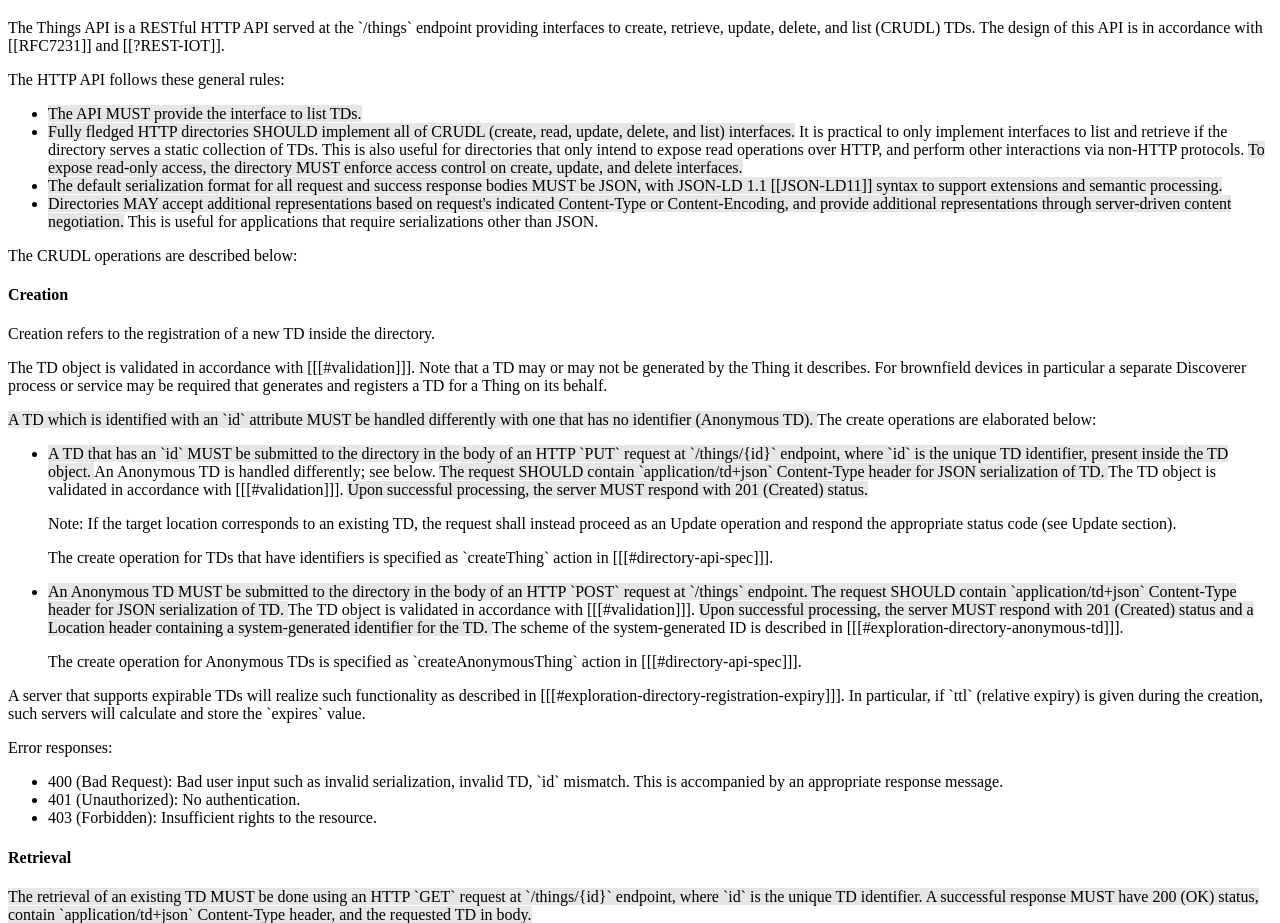
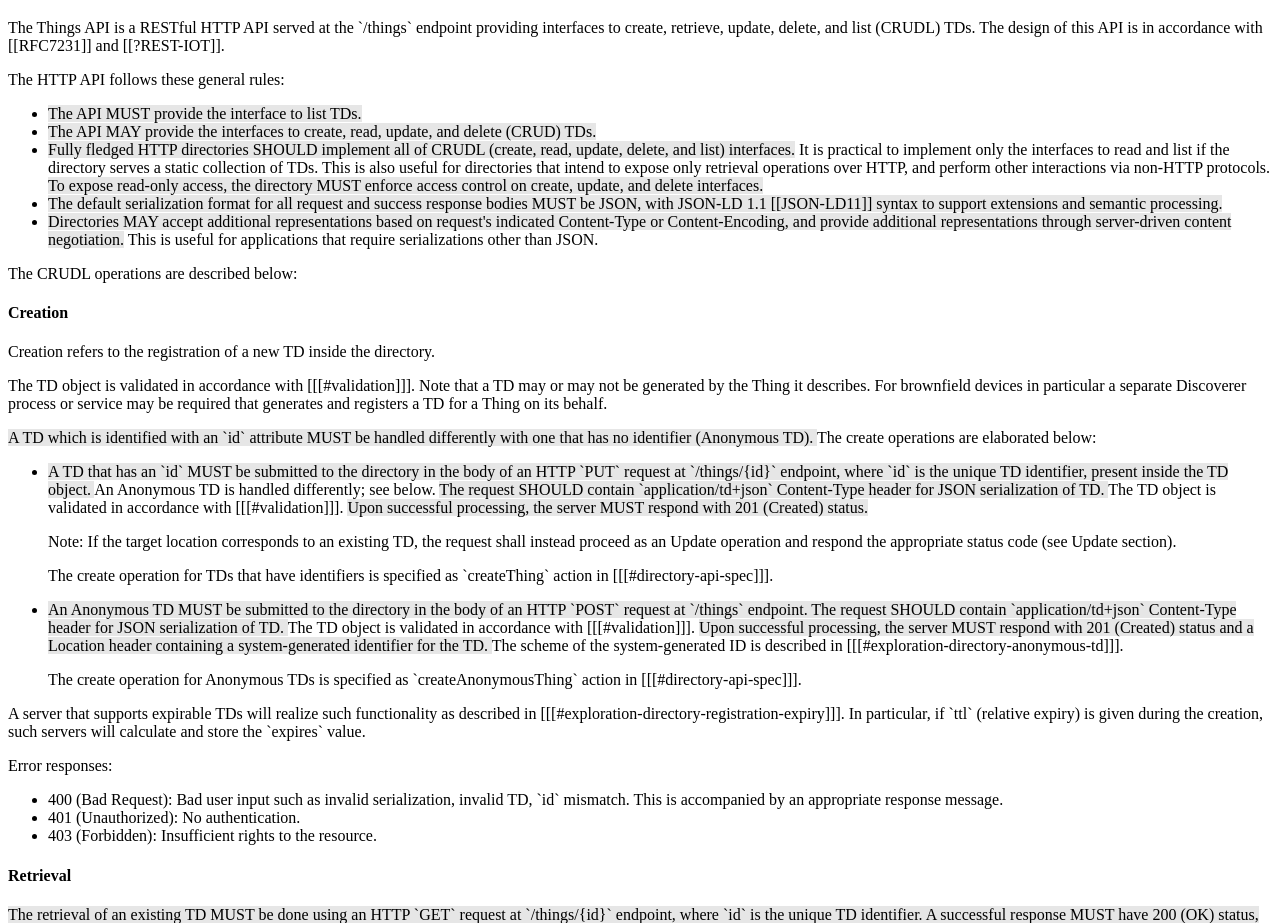
Before and after one commit to w3c/wot-discovery, a plain HTML site: page index.html in a window 1280 px wide. Shown: the part 7365-8288 px from the top of the page. Drawn offline with Linux system fonts and the light colour scheme.

Commit message:
Add assertion to explicitly set CRUD to optional

```diff
--- a/index.html
+++ b/index.html
@@ -892,14 +892,19 @@ img.wot-diagram {
                                     The API MUST provide the interface to list TDs.</span>
                             </li>
                             <li>
+                                <span class="rfc2119-assertion" id="tdd-reg-crud">
+                                    The API MAY provide the interfaces to
+                                    create, read, update, and delete (CRUD) TDs.</span>
+                            </li>
+                            <li>
                                 <span class="rfc2119-assertion" id="tdd-reg-crudl">
                                     Fully fledged HTTP directories SHOULD implement all of
                                     CRUDL (create, read, update, delete, and list) interfaces.</span>
 
-                                It is practical to only implement interfaces to list and retrieve
+                                It is practical to implement only the interfaces to read and list
                                 if the directory serves a static collection of <a>TDs</a>.
-                                This is also useful for directories that only intend to expose
-                                read operations over HTTP, and perform other interactions via non-HTTP protocols.
+                                This is also useful for directories that intend to expose only
+                                retrieval operations over HTTP, and perform other interactions via non-HTTP protocols.
 
                                 <span class="rfc2119-assertion" id="tdd-reg-read-only-auth">
                                     To expose read-only access, the directory MUST enforce access control
```
